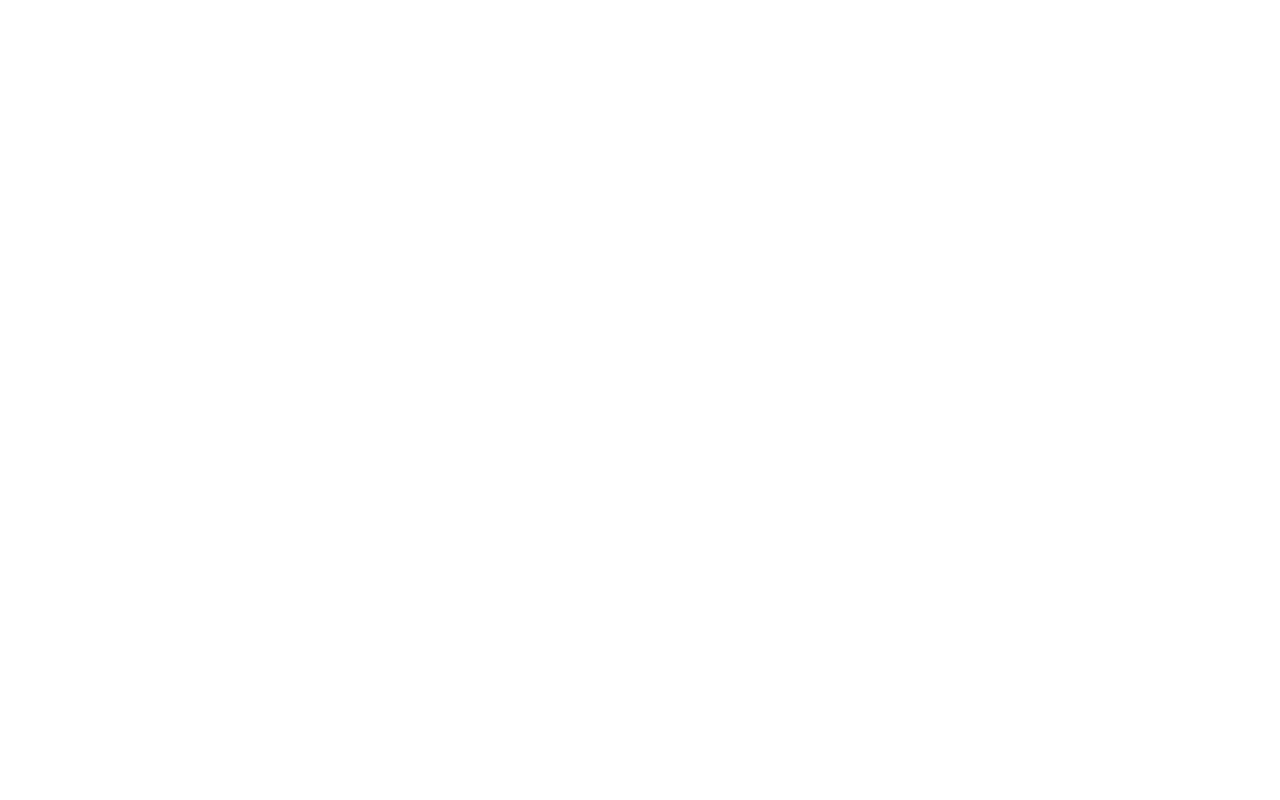
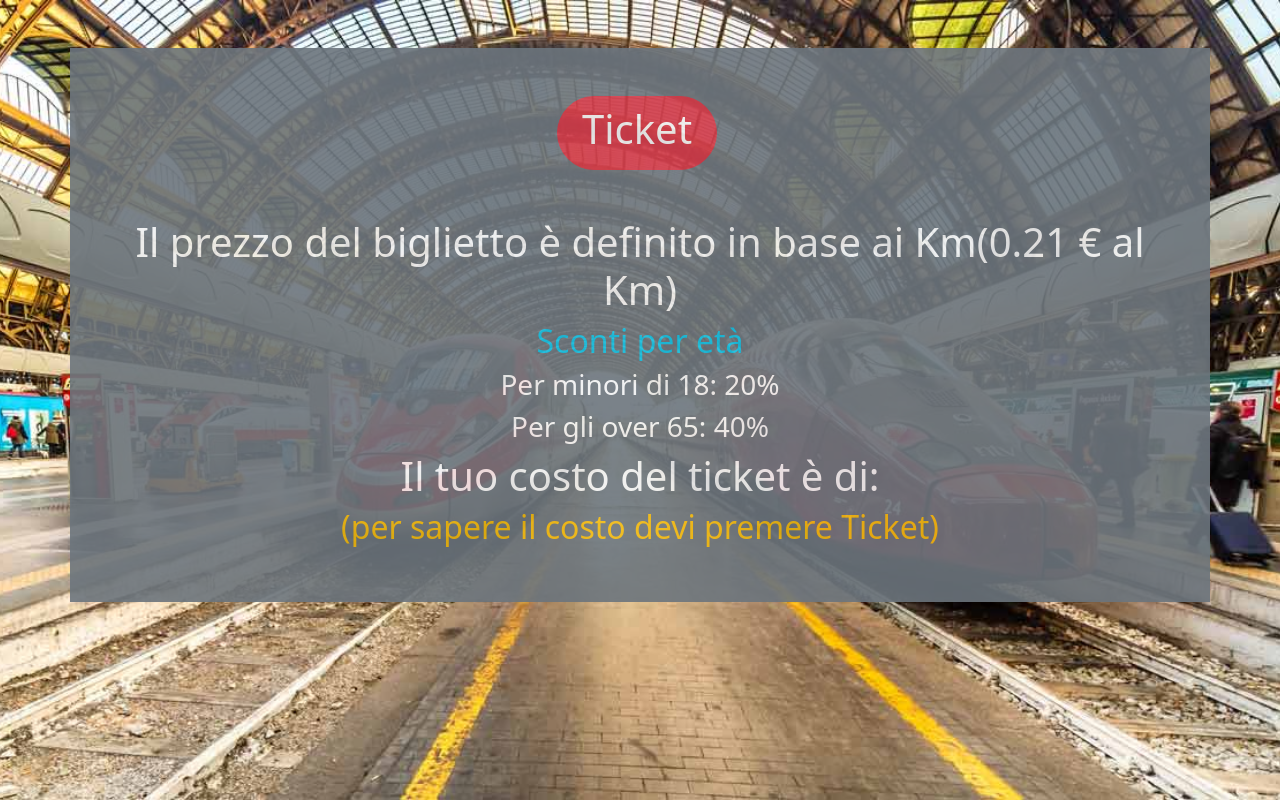
Before and after one commit to Francesco-Capriolo/js-biglietto-treno, a plain HTML site: page index.html in a window 1280 px wide. Drawn offline with nearby package versions, Linux system fonts and the light colour scheme.

Commit message:
htmlcss ticket

```diff
--- a/css/style.css
+++ b/css/style.css
@@ -0,0 +1,10 @@
+main {
+    background-image: url(../img/viaggiare-treno.jpg);
+    background-position: center;
+    background-repeat: no-repeat;
+    background-size: cover;
+}
+
+section:first-child div {
+    opacity: .90;
+}
--- a/index.html
+++ b/index.html
@@ -25,7 +25,40 @@
 
 <body>
 
-    <main>
+    <main class="vh-100">
+        <section class="container-md pt-5">
+            <div class="row h-50 bg-secondary py-5 justify-content-center">
+                <div class="col-2">
+                    <button type="button" class="btn btn-danger py-2 px-4 rounded-pill">
+                        <h1>Ticket</h1>
+                    </button>
+                </div>
+                <div class="row text-white text-center pt-5">
+                    <h1>
+                        Il prezzo del biglietto è definito in base ai Km(0.21 € al Km)
+                    </h1>
+                    <h2 class="text-info">
+                        Sconti per età
+                    </h2>
+                    <h3>
+                        Per minori di 18: 20%
+                    </h3>
+                    <h3>
+                        Per gli over 65: 40%
+                    </h3>
+                    <h1>
+                        Il tuo costo del ticket è di:
+                    </h1>
+                    <h2 id="prezzo" class="text-warning">
+                        (per sapere il costo devi premere Ticket)
+                    </h2>
+                </div>
+            </div>
+
+
+            </div>
+
+        </section>
 
     </main>
 
```
Also changed, not shown: img/shutterstock.jpg (added), img/viaggiare-treno.jpg (added).
